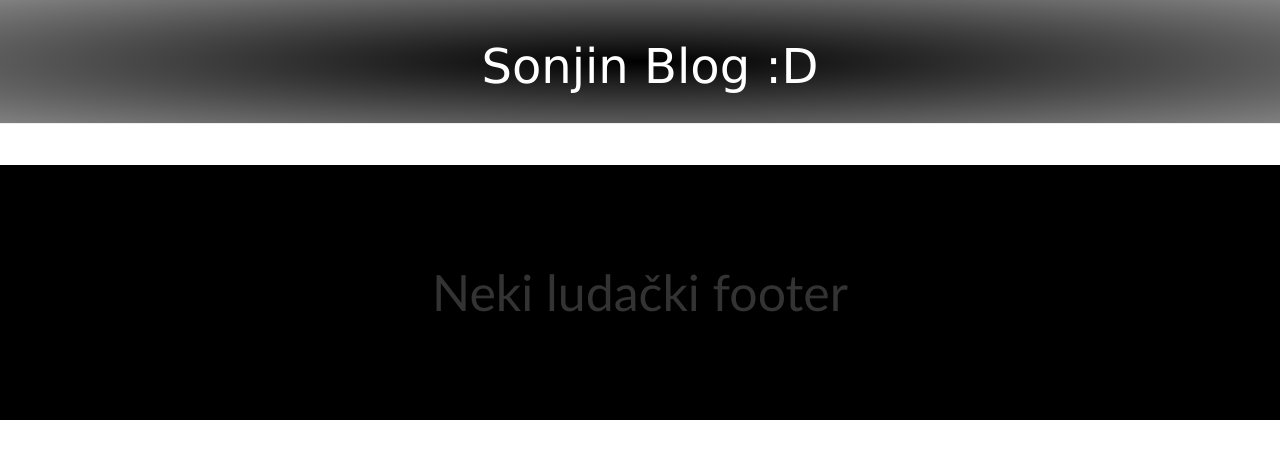
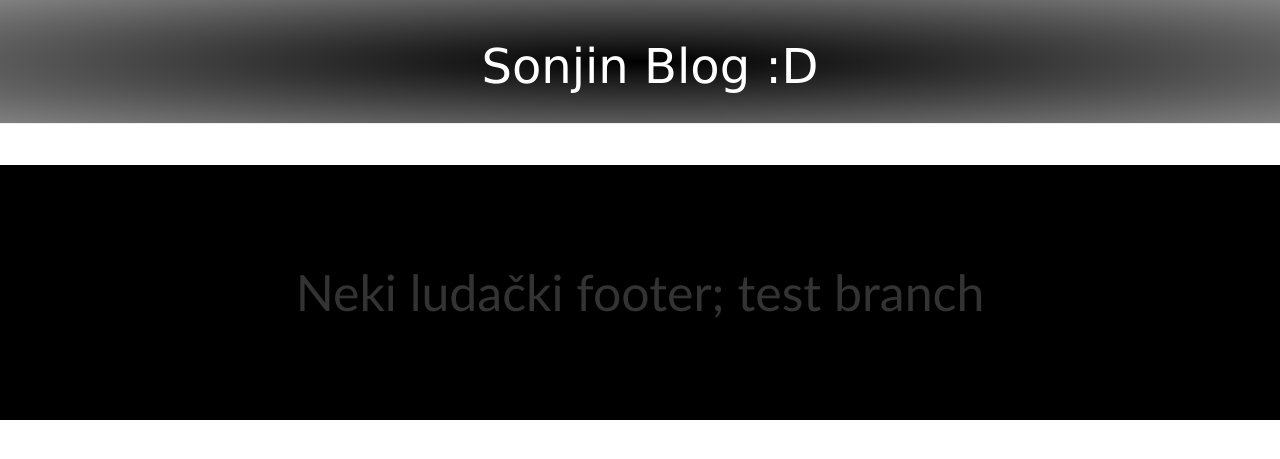
Before and after one commit to gihook/blog-Sonja, a Django app: page / in a window 1280 px wide. Shown: the top 459 px of the page. Run offline with Django 3.2, Linux system fonts and the light colour scheme; data that the repository does not hold is empty; some libraries are stand-ins or nearby versions.

Commit message:
za testiranje

```diff
--- a/blog/templates/blog/base.html
+++ b/blog/templates/blog/base.html
@@ -24,7 +24,7 @@
         </div>
     </div>
     <footer>
-        <h1 class="footer-heading">Neki ludački footer</h1>
+        <h1 class="footer-heading">Neki ludački footer; test branch</h1>
     </footer>
 </body>
 </html>
```
